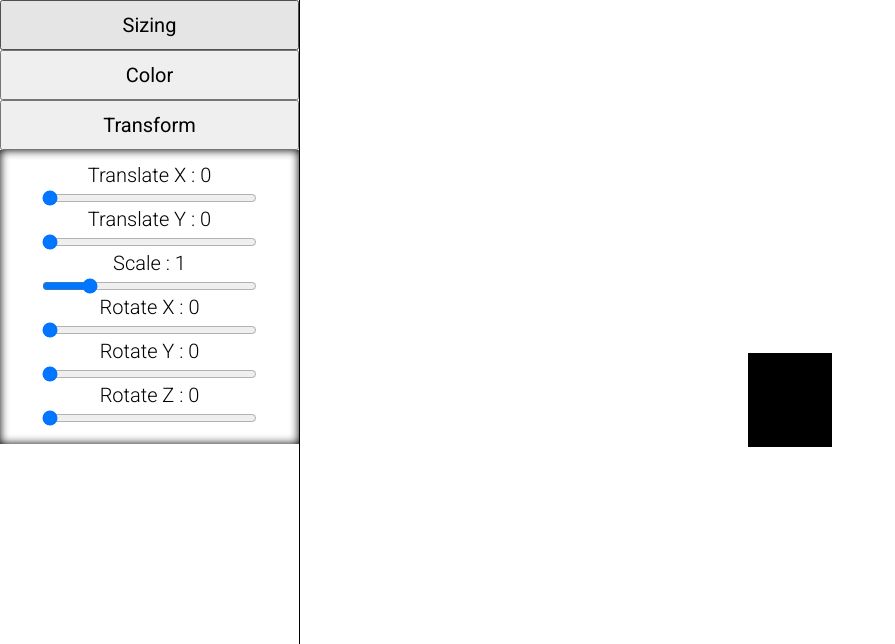
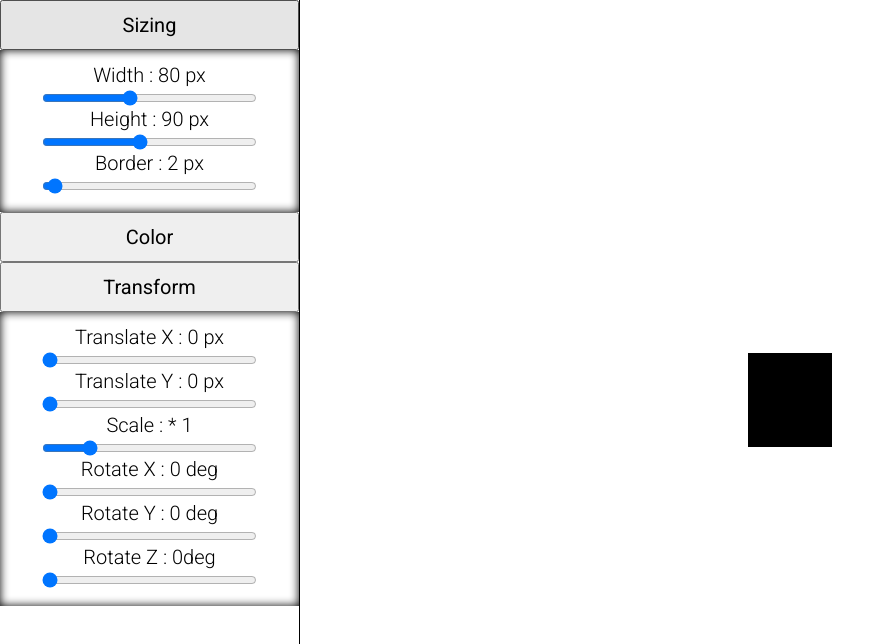
Before and after one commit to amerre/Css_helper, a Vue app: page / in a window 1280 px wide. Shown: the top 644 px of the page, without its empty margins (0-895 px from the left). Built offline with nearby package versions, Linux system fonts and the light colour scheme.

Commit message:
:art: adding the value of the rule

```diff
--- a/src/components/rules/Sizing.vue
+++ b/src/components/rules/Sizing.vue
@@ -5,15 +5,15 @@
     </button>
     <div v-if="show" class="rulesWrap">
       <div>
-        <h1>Width : {{ width }}</h1>
+        <h1>Width : {{ width }} px</h1>
         <input type="range" min="0" max="200" v-model="width">
       </div>
       <div>
-        <h1>Height : {{ height }}</h1>
+        <h1>Height : {{ height }} px</h1>
         <input type="range" min="0" max="200" v-model="height">
       </div>
       <div>
-        <h1>Border : {{ border }}</h1>
+        <h1>Border : {{ border }} px</h1>
         <input type="range" min="0" max="80" v-model="border">
       </div>
     </div>
@@ -24,7 +24,7 @@
 export default {
   data() {
     return {
-      show: false
+      show: true
     };
   },
   computed: {
--- a/src/components/rules/Transform.vue
+++ b/src/components/rules/Transform.vue
@@ -5,27 +5,27 @@
     </button>
     <div v-if="show" class="rulesWrap">
       <div>
-        <h1>Translate X : {{ translateX }}</h1>
+        <h1>Translate X : {{ translateX }} px</h1>
         <input type="range" min="0" max="200" v-model="translateX">
       </div>
       <div>
-        <h1>Translate Y : {{ translateY }}</h1>
+        <h1>Translate Y : {{ translateY }} px</h1>
         <input type="range" min="0" max="200" v-model="translateY">
       </div>
       <div>
-        <h1>Scale : {{ scale }}</h1>
+        <h1>Scale : * {{ scale }}</h1>
         <input type="range" min="0" max="5" step="0.1" v-model="scale">
       </div>
       <div>
-        <h1>Rotate X : {{ rotateX }}</h1>
+        <h1>Rotate X : {{ rotateX }} deg</h1>
         <input type="range" min="0" max="300" v-model="rotateX">
       </div>
       <div>
-        <h1>Rotate Y : {{ rotateY }}</h1>
+        <h1>Rotate Y : {{ rotateY }} deg</h1>
         <input type="range" min="0" max="300" v-model="rotateY">
       </div>
       <div>
-        <h1>Rotate Z : {{ rotateZ }}</h1>
+        <h1>Rotate Z : {{ rotateZ }}deg</h1>
         <input type="range" min="0" max="300" v-model="rotateZ">
       </div>
     </div>
```
